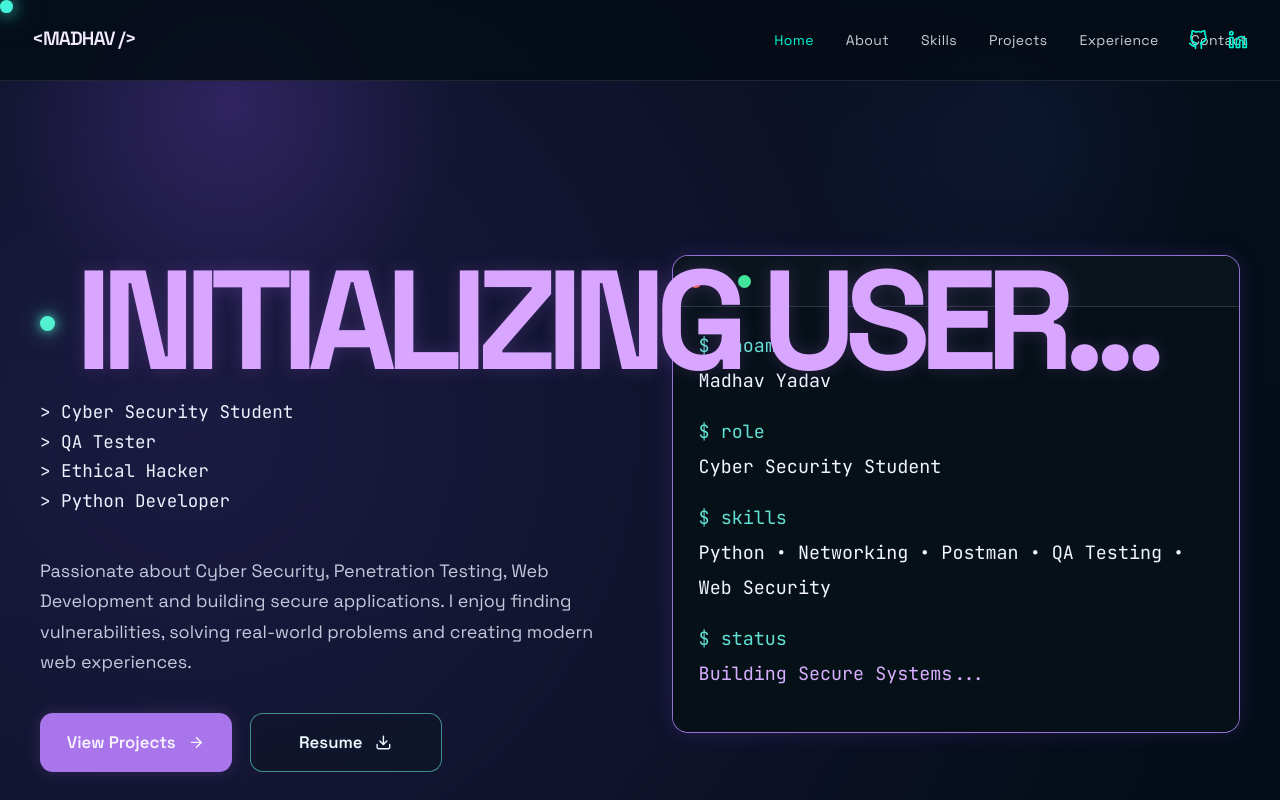
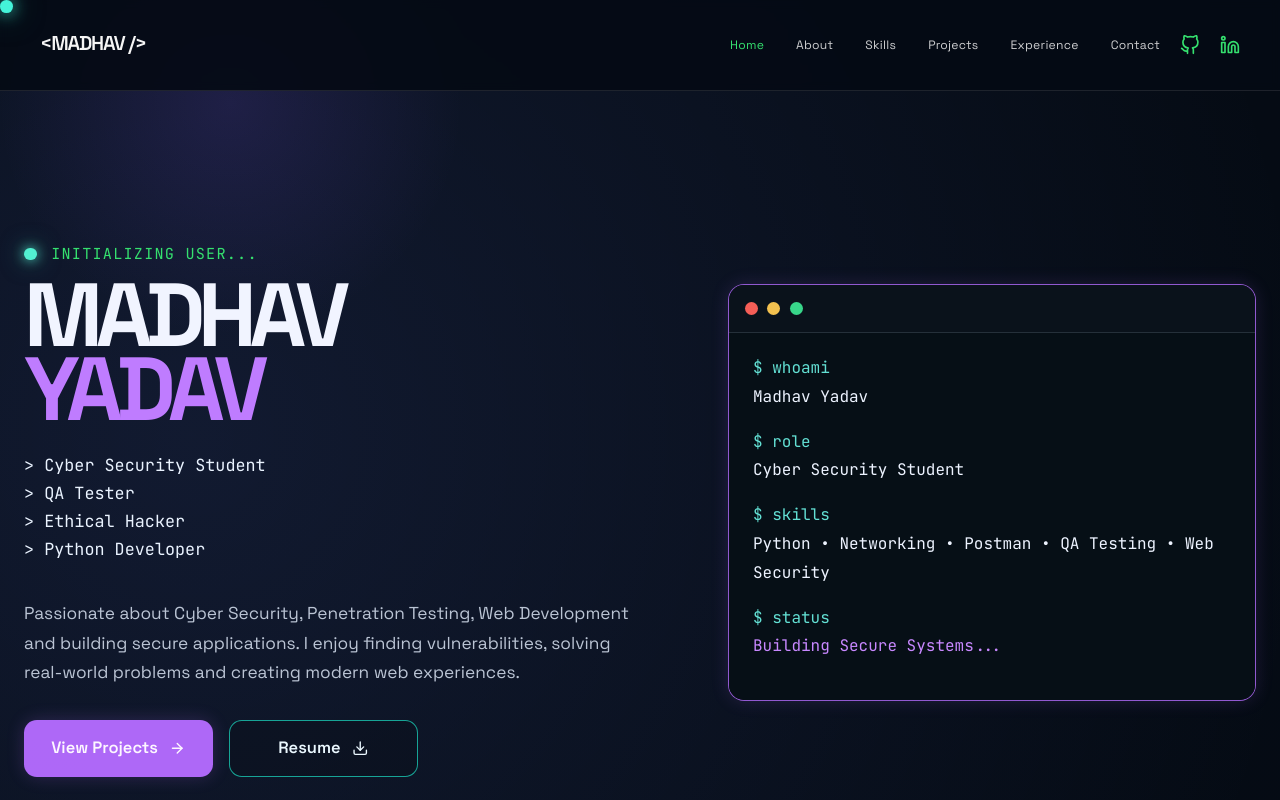
Before and after one commit to phionex-ha21/Portfolio, a React app: page / in a window 1280 px wide. Shown: the top 800 px of the page. Built offline with nearby package versions, Linux system fonts and the light colour scheme; the HTML template or start-up script is replaced by a standard one.

Commit message:
Match reference hero and navbar layout

```diff
--- a/src/components/Hero.jsx
+++ b/src/components/Hero.jsx
@@ -2,17 +2,20 @@ import { FiArrowRight, FiDownload } from "react-icons/fi";
 
 export default function Hero() {
   return (
-    <section className="hero-shell flex items-center justify-center px-6 md:px-10">
-      <div className="max-w-7xl w-full grid lg:grid-cols-2 gap-16 items-center pt-32 pb-20 relative z-10">
-        <div>
+    <section className="hero-shell">
+      <div className="max-w-[1280px] mx-auto grid lg:grid-cols-[1.08fr_0.92fr] gap-10 xl:gap-16 items-center pt-28 pb-20 relative z-10">
+        <div className="hero-copy">
           <div className="hero-title-block">
             <span className="status-led" aria-hidden="true" />
-            <div className="hero-title-stack">
-              <h1 className="cinematic-title hero-main-text">INITIALIZING USER...</h1>
-            </div>
+            <span className="initializing-label">INITIALIZING USER...</span>
           </div>
 
-          <div className="hero-list mt-8">
+          <div className="hero-name-block">
+            <h1 className="hero-name hero-name-white">MADHAV</h1>
+            <h1 className="hero-name hero-name-purple">YADAV</h1>
+          </div>
+
+          <div className="hero-list">
             <span>&gt; Cyber Security Student</span>
             <span>&gt; QA Tester</span>
             <span>&gt; Ethical Hacker</span>
@@ -20,8 +23,8 @@ export default function Hero() {
           </div>
 
           <p className="hero-bio">
-            Passionate about Cyber Security, Penetration Testing, Web Development and
-            building secure applications. I enjoy finding vulnerabilities, solving
+            Passionate about Cyber Security, Penetration Testing, Web Development
+            and building secure applications. I enjoy finding vulnerabilities, solving
             real-world problems and creating modern web experiences.
           </p>
 
--- a/src/components/Navbar.jsx
+++ b/src/components/Navbar.jsx
@@ -41,21 +41,21 @@ export default function Navbar() {
   };
 
   return (
-    <header className="fixed top-0 left-0 w-full z-50 border-b border-white/10 bg-[#050d18]/90 backdrop-blur-sm">
-      <div className="max-w-7xl mx-auto h-20 px-8 flex items-center justify-between relative">
+    <header className="fixed top-0 left-0 w-full z-50 border-b border-white/10 bg-[#050b14]/90 backdrop-blur-sm">
+      <div className="max-w-[1440px] mx-auto h-[90px] px-8 md:px-10 flex items-center justify-between gap-5">
         <div className="header-name-block shrink-0">
           <h1 className="cinematic-brand header-name" data-text="<MADHAV />">
             &lt;MADHAV /&gt;
           </h1>
         </div>
 
-        <nav className="hidden md:flex items-center justify-center gap-8 text-sm uppercase tracking-wide text-white/80">
+        <nav className="hidden md:flex items-center justify-center gap-8 text-[0.76rem] uppercase tracking-[0.02em] text-white/80">
           {links.map((item) => (
             <button
               key={item.id}
               onClick={() => scrollTo(item.id)}
               className={`transition duration-300 hover:text-secondary ${
-                active === item.id ? "text-secondary" : "text-white/80"
+                active === item.id ? "text-[#35E06F]" : "text-white/80"
               }`}
             >
               {item.name}
@@ -63,7 +63,7 @@ export default function Navbar() {
           ))}
         </nav>
 
-        <div className="absolute right-8 flex items-center gap-5 text-secondary">
+        <div className="flex items-center gap-5 text-[#35E06F] ml-auto shrink-0">
           <a
             href="https://github.com/phionex-ha21"
             target="_blank"
--- a/src/index.css
+++ b/src/index.css
@@ -16,13 +16,13 @@ html, body {
   @apply bg-onyx text-white font-sans antialiased overflow-x-hidden;
   margin: 0;
   min-height: 100%;
-  background: #050d18;
+  background: #050b14;
 }
 
 body {
   background:
-    radial-gradient(circle at 15% 8%, rgba(133, 86, 255, 0.18), transparent 20%),
-    linear-gradient(180deg, #040d18 0%, #040b15 100%);
+    radial-gradient(circle at 15% 8%, rgba(110, 135, 255, 0.12), transparent 22%),
+    linear-gradient(180deg, #050b14 0%, #040b15 100%);
 }
 
 #root {
@@ -39,15 +39,14 @@ body {
   position: relative;
   overflow: hidden;
   background: transparent;
-  padding: 5.5rem 1.5rem 0;
+  padding: 6rem 1.5rem 0;
 }
 
 .hero-shell::before {
   content: "";
   position: absolute;
   inset: 0;
-  background: radial-gradient(circle at 18% 12%, rgba(147, 86, 255, 0.22), transparent 18%),
-    radial-gradient(circle at 80% 16%, rgba(75, 114, 255, 0.08), transparent 18%);
+  background: radial-gradient(circle at 18% 12%, rgba(135, 91, 255, 0.14), transparent 18%);
   pointer-events: none;
 }
 
@@ -56,9 +55,7 @@ body {
 .cinematic-title {
   position: relative;
   display: inline-block;
-  letter-spacing: -0.08em;
   text-transform: uppercase;
-  color: #f3d7ff;
   font-family: 'Space Grotesk', sans-serif;
   margin: 0;
 }
@@ -80,28 +77,50 @@ body {
 .hero-title-block {
   display: flex;
   align-items: center;
-  gap: 1.25rem;
-  margin-top: 3rem;
+  gap: 0.9rem;
+  margin-top: 2.4rem;
 }
 
 .status-led {
-  width: 0.95rem;
-  height: 0.95rem;
+  width: 0.8rem;
+  height: 0.8rem;
   border-radius: 9999px;
   background: #52f1d1;
-  box-shadow: 0 0 12px rgba(82, 241, 209, 0.9), 0 0 28px rgba(82, 241, 209, 0.5);
+  box-shadow: 0 0 12px rgba(82, 241, 209, 0.9), 0 0 24px rgba(82, 241, 209, 0.5);
   flex-shrink: 0;
-  margin-top: 0.35rem;
 }
 
-.hero-main-text {
-  font-size: clamp(6rem, 11vw, 16rem);
-  line-height: 0.8;
+.initializing-label {
+  font-family: 'JetBrains Mono', monospace;
+  font-size: 0.95rem;
+  letter-spacing: 0.08em;
+  text-transform: uppercase;
+  color: #35E06F;
+  line-height: 1;
+}
+
+.hero-name-block {
+  margin-top: 1.1rem;
+  display: block;
+}
+
+.hero-name {
+  display: block;
+  font-family: 'Space Grotesk', sans-serif;
+  letter-spacing: -0.08em;
+  line-height: 0.82;
+  text-transform: uppercase;
   font-weight: 700;
-  white-space: nowrap;
-  color: #d8a5ff;
-  letter-spacing: -0.08em;
-  text-shadow: 0 0 18px rgba(184, 116, 255, 0.2);
+}
+
+.hero-name-white {
+  color: #f1f4ff;
+  font-size: clamp(4.5rem, 7vw, 8rem);
+}
+
+.hero-name-purple {
+  color: #BF7CFF;
+  font-size: clamp(4.5rem, 7vw, 8rem);
 }
 
 .header-name-block {
@@ -109,52 +128,52 @@ body {
 }
 
 .header-name {
-  font-size: clamp(1.2rem, 1.5vw, 2rem);
+  font-size: clamp(1.25rem, 1.5vw, 1.9rem);
   line-height: 1;
-  letter-spacing: -0.05em;
+  letter-spacing: -0.06em;
   font-weight: 600;
   margin: 0;
   white-space: nowrap;
-  color: #f2ebff;
+  color: #f5f5f5;
 }
 
 .terminal-window {
-  width: min(100%, 37rem);
-  border: 1px solid rgba(186, 140, 255, 0.8);
+  width: min(100%, 33rem);
+  border: 1px solid rgba(181, 108, 255, 0.8);
   border-radius: 1rem;
   overflow: hidden;
-  background: rgba(8, 18, 26, 0.84);
-  box-shadow: inset 0 0 12px rgba(180, 124, 255, 0.12), 0 0 20px rgba(141, 81, 255, 0.18);
+  background: rgba(7, 16, 23, 0.94);
+  box-shadow: 0 0 18px rgba(181, 108, 255, 0.15);
 }
 
 .terminal-header {
   display: flex;
   align-items: center;
-  gap: 0.7rem;
-  height: 3.2rem;
+  gap: 0.6rem;
+  height: 3rem;
   padding: 0 1rem;
-  background: rgba(11, 20, 28, 0.9);
-  border-bottom: 1px solid rgba(145, 168, 182, 0.22);
+  background: rgba(11, 19, 28, 0.92);
+  border-bottom: 1px solid rgba(145, 168, 182, 0.2);
 }
 
 .terminal-dot {
-  width: 0.82rem;
-  height: 0.82rem;
+  width: 0.8rem;
+  height: 0.8rem;
   border-radius: 9999px;
   display: inline-block;
 }
 
 .terminal-dot.red { background: #f55e57; }
 .terminal-dot.yellow { background: #f3c14f; }
-.terminal-dot.green { background: #3fe899; }
+.terminal-dot.green { background: #38d68a; }
 
 .terminal-body {
-  padding: 1.35rem 1.6rem 1.5rem;
+  padding: 1.3rem 1.5rem 1.4rem;
   font-family: 'JetBrains Mono', monospace;
-  font-size: 1.15rem;
-  line-height: 1.9;
-  color: #6fe7d5;
-  background: rgba(7, 16, 23, 0.96);
+  font-size: 1rem;
+  line-height: 1.8;
+  color: #63e0d4;
+  background: rgba(7, 15, 22, 0.96);
 }
 
 .terminal-body p {
@@ -166,11 +185,11 @@ body {
 }
 
 .terminal-name {
-  color: #f2f4ff;
+  color: #edf3ff;
 }
 
 .terminal-status {
-  color: #d7afff;
+  color: #c888ff;
 }
 
 .terminal-block {
@@ -178,20 +197,20 @@ body {
 }
 
 .hero-bio {
-  margin-top: 2.6rem;
-  max-width: 46rem;
-  color: rgba(230, 240, 255, 0.82);
-  font-size: 1.12rem;
+  margin-top: 2.3rem;
+  max-width: 38rem;
+  color: rgba(230, 240, 255, 0.8);
+  font-size: 1.08rem;
   line-height: 1.7;
 }
 
 .hero-list {
-  margin-top: 1.4rem;
+  margin-top: 1.7rem;
   display: grid;
-  gap: 0.2rem;
+  gap: 0.18rem;
   font-family: 'JetBrains Mono', monospace;
-  color: #ecf3ff;
-  font-size: 1.1rem;
+  color: #eaf3ff;
+  font-size: 1.05rem;
 }
 
 .hero-list span {
@@ -201,8 +220,8 @@ body {
 .btn-row {
   display: flex;
   flex-wrap: wrap;
-  gap: 1.1rem;
-  margin-top: 2.2rem;
+  gap: 1rem;
+  margin-top: 2rem;
 }
 
 .primary-btn,
@@ -210,26 +229,26 @@ body {
   display: inline-flex;
   align-items: center;
   justify-content: center;
-  gap: 0.8rem;
-  min-width: 12rem;
-  padding: 1rem 1.6rem;
+  gap: 0.7rem;
+  min-width: 11.8rem;
+  padding: 0.95rem 1.45rem;
   border-radius: 0.8rem;
   font-weight: 600;
-  font-size: 1.05rem;
+  font-size: 1.03rem;
   text-decoration: none;
   transition: transform 0.2s ease, box-shadow 0.2s ease, opacity 0.2s ease;
 }
 
 .primary-btn {
-  background: rgba(184, 128, 255, 0.9);
-  color: #f8f4ff;
-  box-shadow: 0 0 16px rgba(184, 128, 255, 0.18);
+  background: rgba(181, 108, 255, 0.96);
+  color: #fdf7ff;
+  box-shadow: 0 0 18px rgba(181, 108, 255, 0.2);
 }
 
 .secondary-btn {
-  border: 1px solid rgba(86, 194, 180, 0.7);
+  border: 1px solid rgba(27, 214, 190, 0.75);
   color: #ebf8ff;
-  background: rgba(10, 22, 29, 0.32);
+  background: rgba(11, 17, 23, 0.35);
 }
 
 .primary-btn:hover,
@@ -247,13 +266,28 @@ body {
     padding-top: 7rem;
   }
 
-  .hero-title-block {
-    margin-top: 2rem;
+  .hero-name-white,
+  .hero-name-purple {
+    font-size: clamp(3.4rem, 13vw, 5.5rem);
   }
 
-  .hero-main-text {
-    font-size: clamp(4rem, 15vw, 8rem);
-    white-space: normal;
+  .hero-copy {
+    max-width: 100%;
+  }
+}
+
+@media (max-width: 768px) {
+  .hero-shell {
+    padding-left: 1rem;
+    padding-right: 1rem;
+  }
+
+  .hero-copy {
+    width: 100%;
+  }
+
+  .terminal-window {
+    width: min(100%, 30rem);
   }
 }
 
@@ -271,11 +305,11 @@ body {
   width: 6px;
 }
 ::-webkit-scrollbar-track {
-  background: #050d18;
+  background: #050b14;
 }
 ::-webkit-scrollbar-thumb {
-  background: #1a293d;
+  background: #1b2a3a;
 }
 ::-webkit-scrollbar-thumb:hover {
-  background: #2ec7b8;
+  background: #35a9d9;
 }
```
